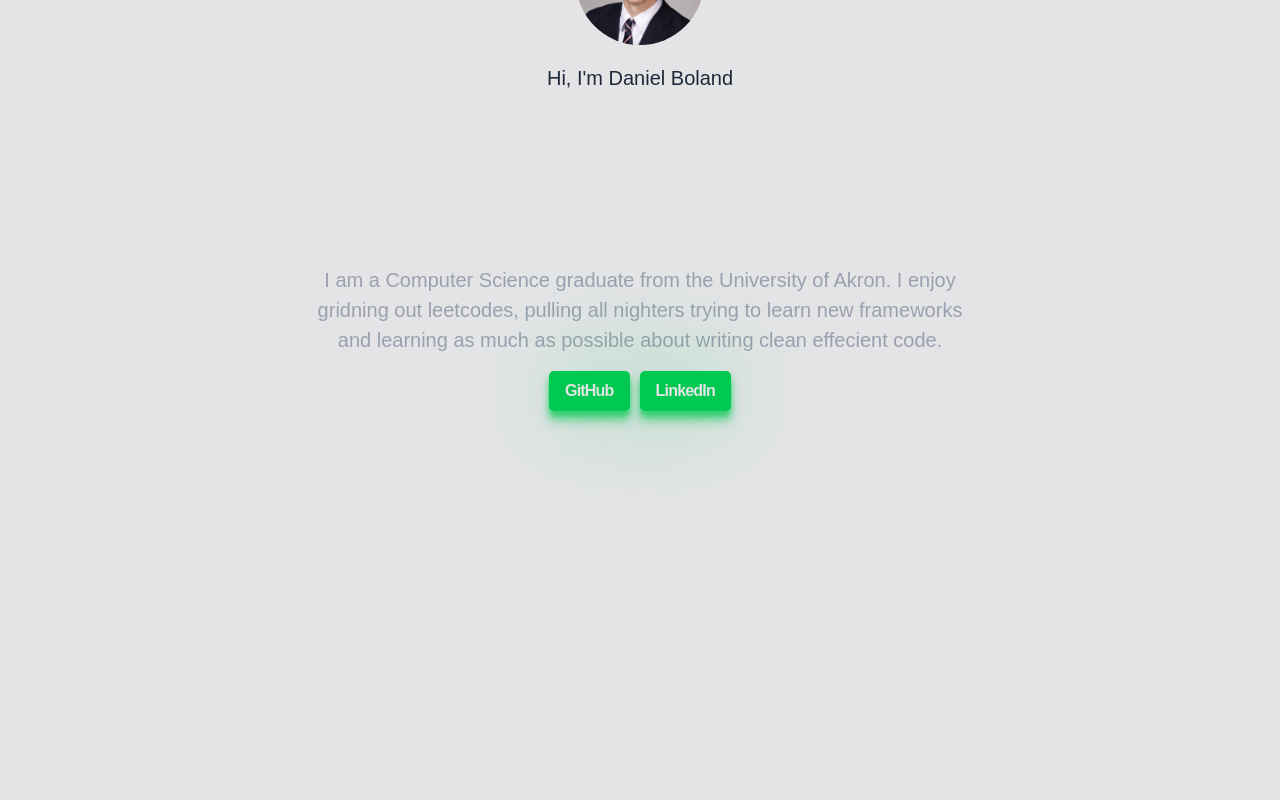
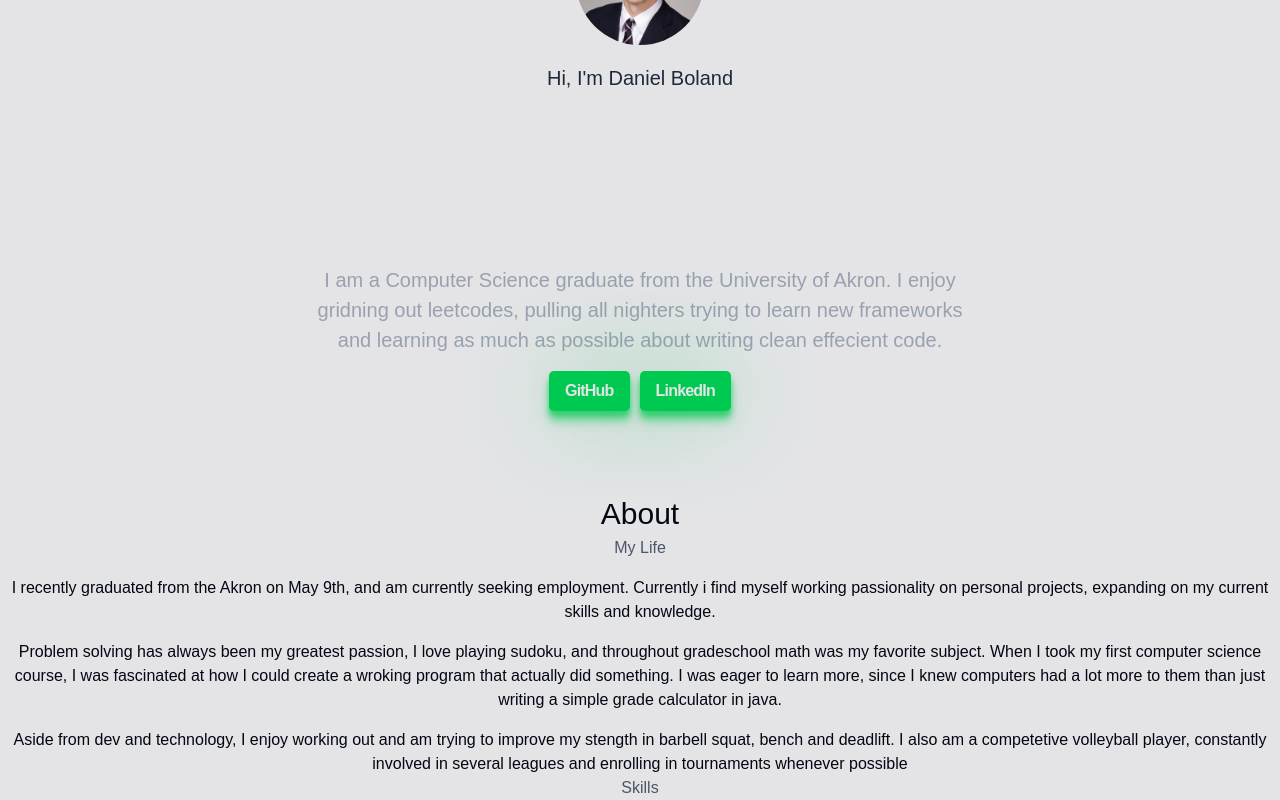
Before and after one commit to dboland08/portfolio-website, a Next.js app: page / in a window 1280 px wide. Shown: the part 205-1005 px from the top of the page. Before the commit the page ends 800 px from the top, so only its background shows below. Built offline with nearby package versions, Linux system fonts and the light colour scheme; a web font is replaced by a local one.

Commit message:
Add sample about section

```diff
--- a/app/page.tsx
+++ b/app/page.tsx
@@ -4,6 +4,7 @@ import "../lib/utils.css"
 import "../components/header.css"
 import "../components/hero.css"
 import "../components/links.css"
+import "../components/about.css"
 
 export default function Home() {
   return (
@@ -46,15 +47,47 @@ export default function Home() {
         <section className=" hero container">
           <img className="hero__img" src="/face.png" alt="profile pciture" />
           <h2 className="hero__subtitle">Hi, I'm Daniel Boland</h2>
-          <h1 className="hero__title">Full-Stack Software <br/> Engineer</h1>
+          <h1 className="hero__title">Full-Stack Software <br /> Engineer</h1>
           <p className="hero__description">I am a Computer Science graduate from the University of Akron.
             I enjoy gridning out leetcodes, pulling all nighters trying to learn new frameworks
             and learning as much as possible about writing clean effecient code.
           </p>
         </section>
         <section className="links container">
-        <button className="btn">GitHub</button>
-        <button className="btn">LinkedIn</button>
+          <button className="btn">GitHub</button>
+          <button className="btn">LinkedIn</button>
+        </section>
+        <section className="about container section">
+          <h1 className="about__title">About</h1>
+          <div className="about__content">
+            <h2 className="about__subtitle">My Life</h2>
+            <p className=".about__description">
+              I recently graduated from the Akron on May 9th,
+              and am currently seeking employment.
+              Currently i find myself  working passionality on personal projects,
+              expanding on my current skills and knowledge.
+            </p>
+            <p className=".about__description">
+              Problem solving has always been my greatest passion,
+              I love playing sudoku, and throughout gradeschool
+              math was my favorite subject.
+              When I took my first computer science course,
+              I was fascinated at how I could create a wroking program that actually did something.
+              I was eager to learn more, since I knew computers had a lot more to them
+              than just writing a simple grade calculator in java.
+            </p>
+            <p className=".about__description">
+              Aside from dev and technology,
+              I enjoy working out and am trying to improve my stength
+              in barbell squat, bench and deadlift.
+              I also am a competetive volleyball player,
+              constantly involved in several leagues
+              and enrolling in tournaments whenever possible
+            </p>
+          </div>
+          <div className="about__skills">
+            <h2 className="about__subtitle">Skills</h2>
+          </div>
         </section>
 
       </main>
--- /dev/null
+++ b/components/about.css
@@ -0,0 +1,26 @@
+.about {
+    text-align: center;
+    display: flex;
+    flex-direction: column;
+    align-items: center;
+    justify-content: center;
+
+}
+.about__content {
+    display: flex;
+    flex-direction: column;
+    gap: 1rem;
+
+}
+.about__title {
+    width: 100%;
+    font-size: var(--size-3xl);
+}
+
+.about__subtitle {
+    color: var(--color-gray600);
+}
+
+.about__description {
+
+}
--- a/lib/utils.css
+++ b/lib/utils.css
@@ -30,6 +30,10 @@
     width: 100%;
     margin-left: auto;
     margin-right: auto;
+}
+
+.section {
+    margin-top: 5rem;
 }
 
 /* mobile first resposive style using min width */
```
